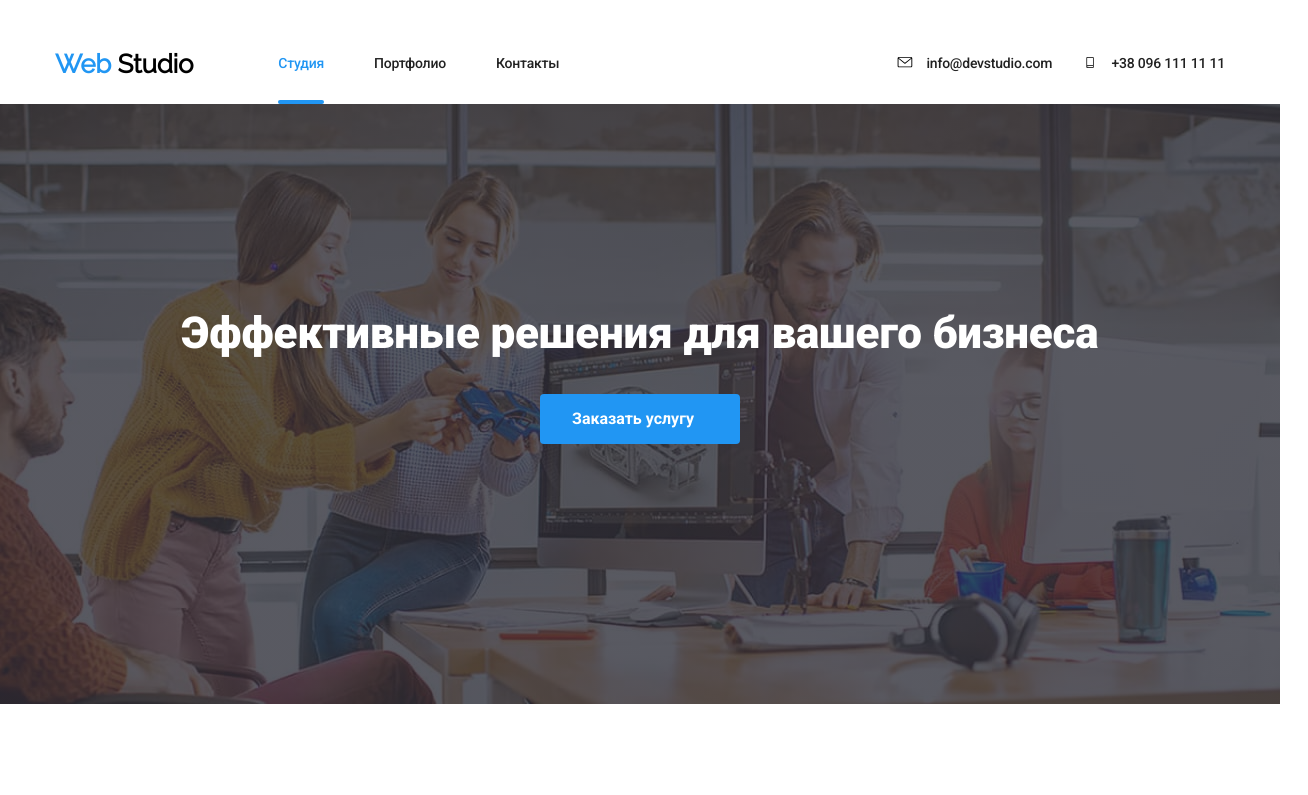
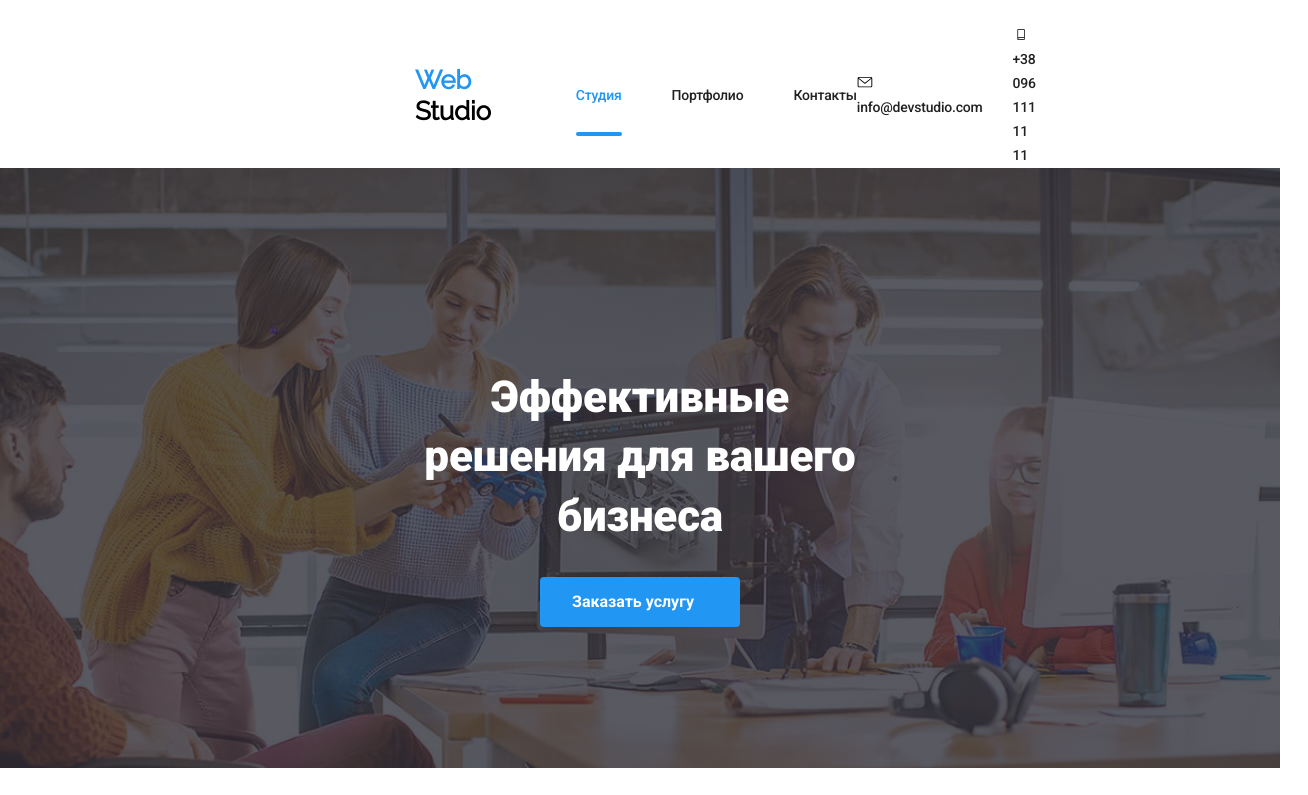
Before and after one commit to Fedyna-Nataliia/goit-markup-hw-08, a plain HTML site: page index.html in a window 1280 px wide. Shown: the top 795 px of the page, 1308 px wide, since content can reach past the window. Drawn offline with nearby package versions, Linux system fonts and the light colour scheme.

Commit message:
починає роботу з медіа правилами

```diff
--- a/sass/components/_body-and-utilities.scss
+++ b/sass/components/_body-and-utilities.scss
@@ -21,10 +21,13 @@ body {
 .container {
   margin-left: auto;
   margin-right: auto;
-  width: 1200px;
+  //width: 1200px;
   padding-left: 15px;
   padding-right: 15px;
 
+  @media screen and (min-width: 480px) {
+      width: 480px;
+  }
 }
 
 .link {
--- /dev/null
+++ b/sass/components/_breakpoints.scss
@@ -0,0 +1,3 @@
+$mobile: 480px;
+$tablet: 768px;
+$desktop: 1600px;
```
Also changed, not shown: css/main.css, css/main.min.css, 2 other files.
